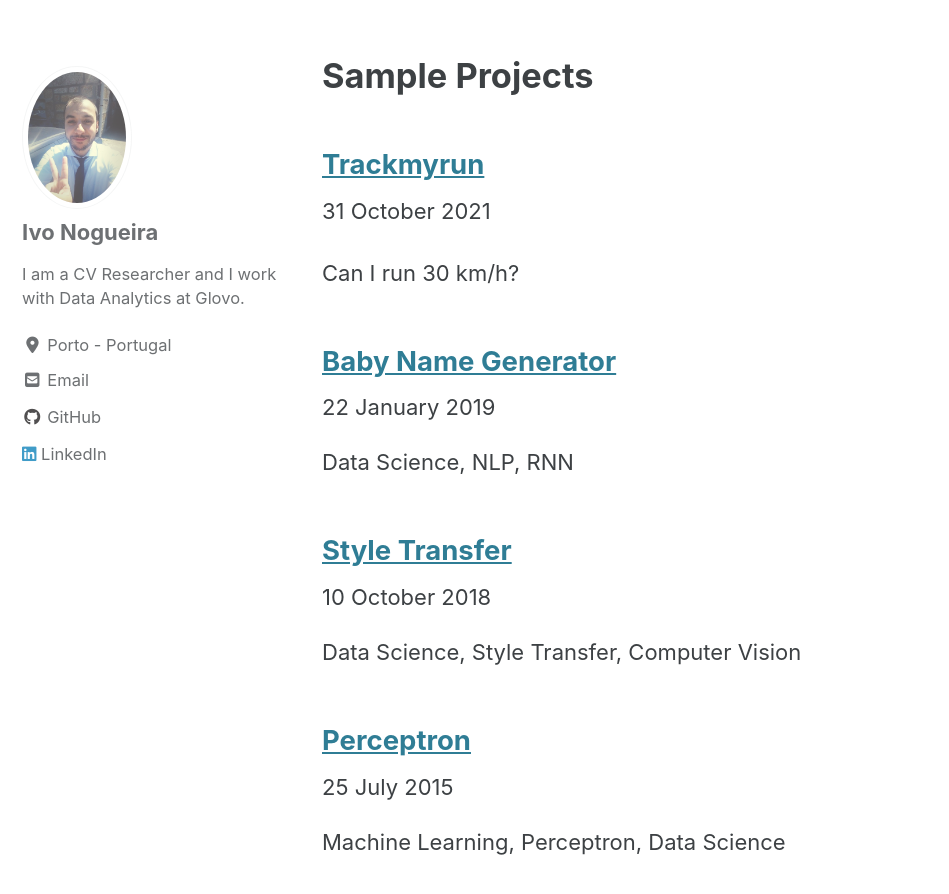
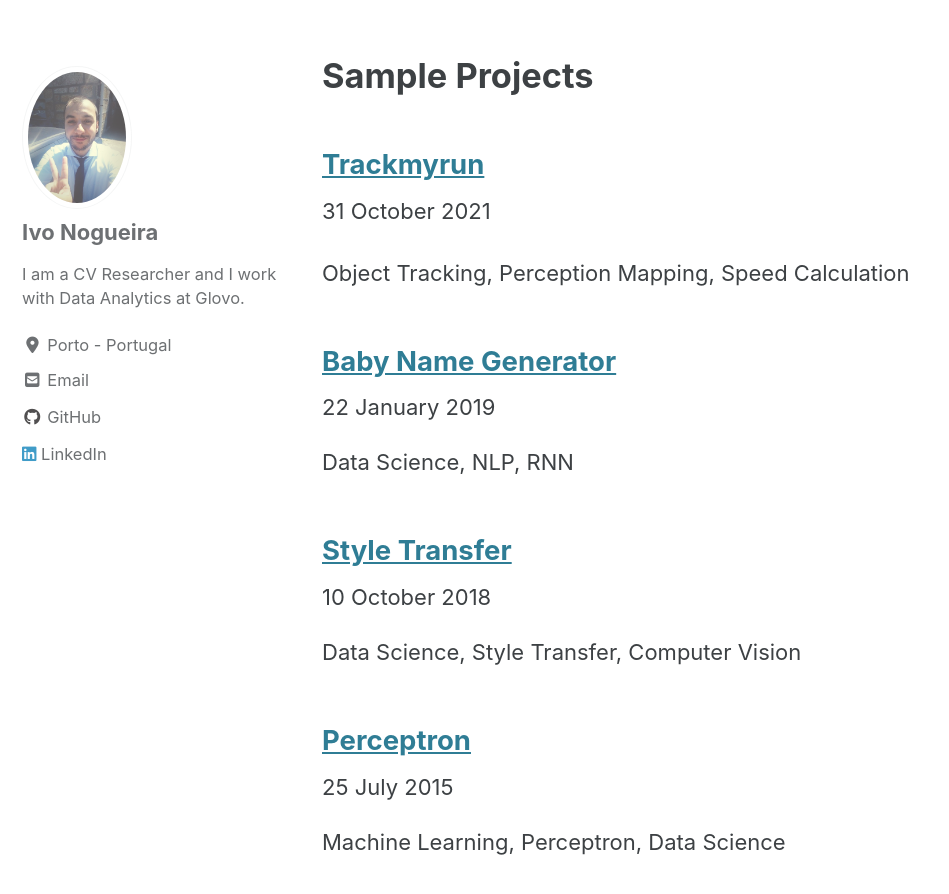
Before and after one commit to IvoNogueira/IvoNogueira.github.io, a Jekyll site: the page built from _pages/projects.md, in a window 1280 px wide and 900 px high, scrolled down 368 px. Shown: the top 894 px of the window, without its empty margins (0-949 px from the left). Built offline with Jekyll 4.4.1, drawn with Linux system fonts in a browser that asks for light colours; cached includes are drawn as plain includes; nearby versions of some CDN libraries.

Commit message:
Update 2021-10-31-TrackMyRun.md

```diff
--- a/_posts/2021-10-31-TrackMyRun.md
+++ b/_posts/2021-10-31-TrackMyRun.md
@@ -1,4 +1,4 @@
-Can I run 30 km/h?
+Object Tracking, Perception Mapping, Speed Calculation
 
 
 # Can I run 30 km/h?
```
